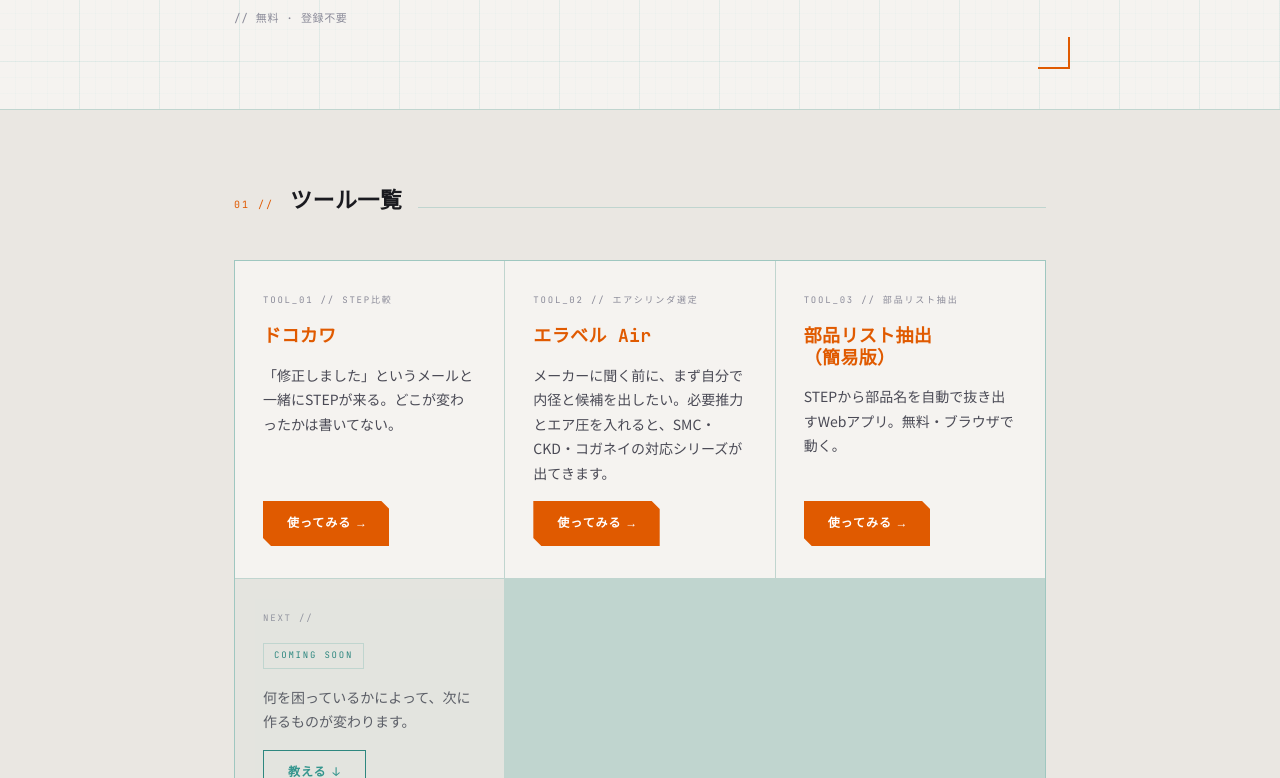
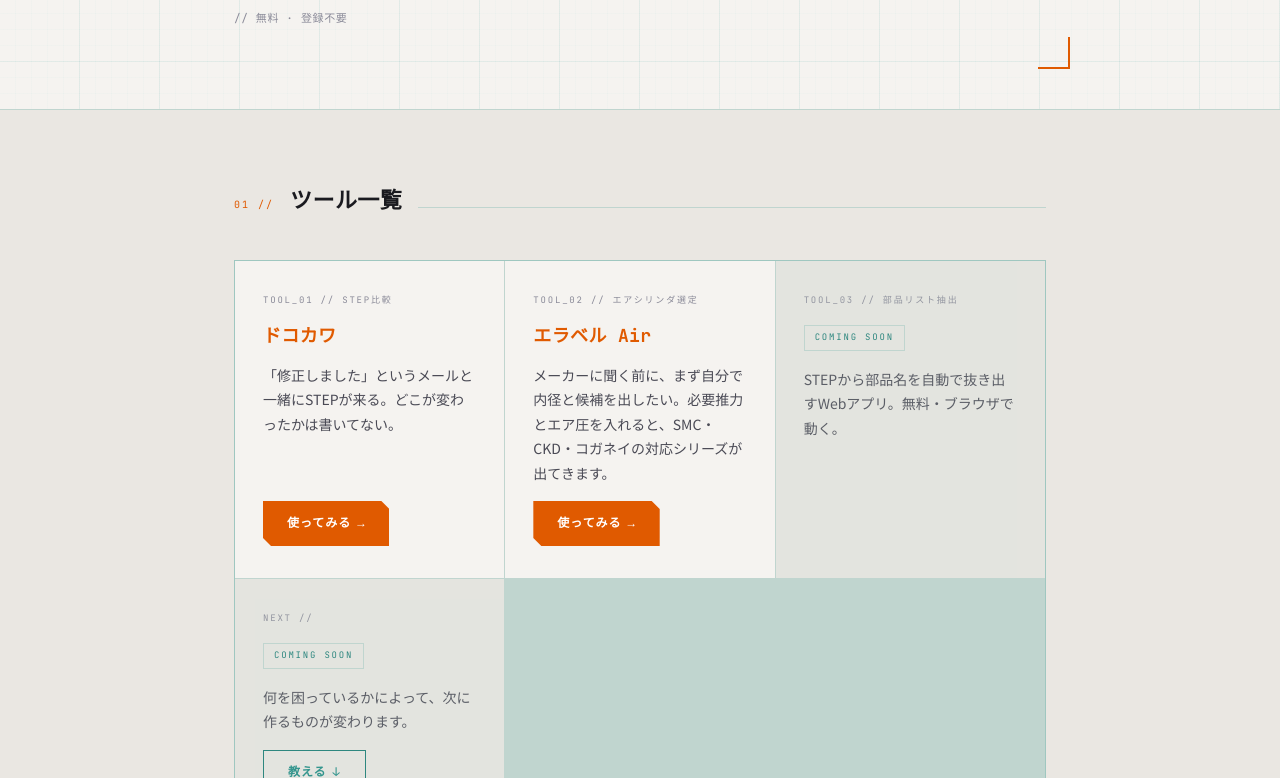
Before and after one commit to FabGear-JP/FabGear-JP.github.io, a plain HTML site: page index.html in a window 1280 px wide. Shown: the part 418-1196 px from the top of the page. Drawn offline with Linux system fonts and the light colour scheme.

Commit message:
[fix] TOOL_03部品リスト抽出カードをComing Soon化
非公開Streamlitアプリへの303ループで行き止まりになっていた
「使ってみる」リンクを削除し、COMING SOONバッジ表示に変更。
他カード（ドコカワ・エラベルAir）は変更なし。

```diff
--- a/index.html
+++ b/index.html
@@ -655,18 +655,13 @@
         >使ってみる</a>
       </div>
 
-      <!-- 部品リスト抽出（簡易版） -->
-      <div class="tool-card reveal">
+      <!-- 部品リスト抽出（簡易版） - Coming Soon -->
+      <div class="tool-card coming-soon reveal">
         <div class="tool-card-tag">TOOL_03 // 部品リスト抽出</div>
-        <div class="tool-card-name">部品リスト抽出<br>（簡易版）</div>
+        <div class="coming-soon-badge">COMING SOON</div>
         <p class="tool-card-desc">
           STEPから部品名を自動で抜き出すWebアプリ。無料・ブラウザで動く。
         </p>
-        <a
-          class="tool-card-link"
-          href="https://docokawa-3tamcfxd9wsaq3bvxfxauw.streamlit.app/"
-          onclick="gaEvent('hub_tool_click', {tool_name: 'parts_list_extractor'})"
-        >使ってみる</a>
       </div>
 
       <!-- Coming Soon -->
```
